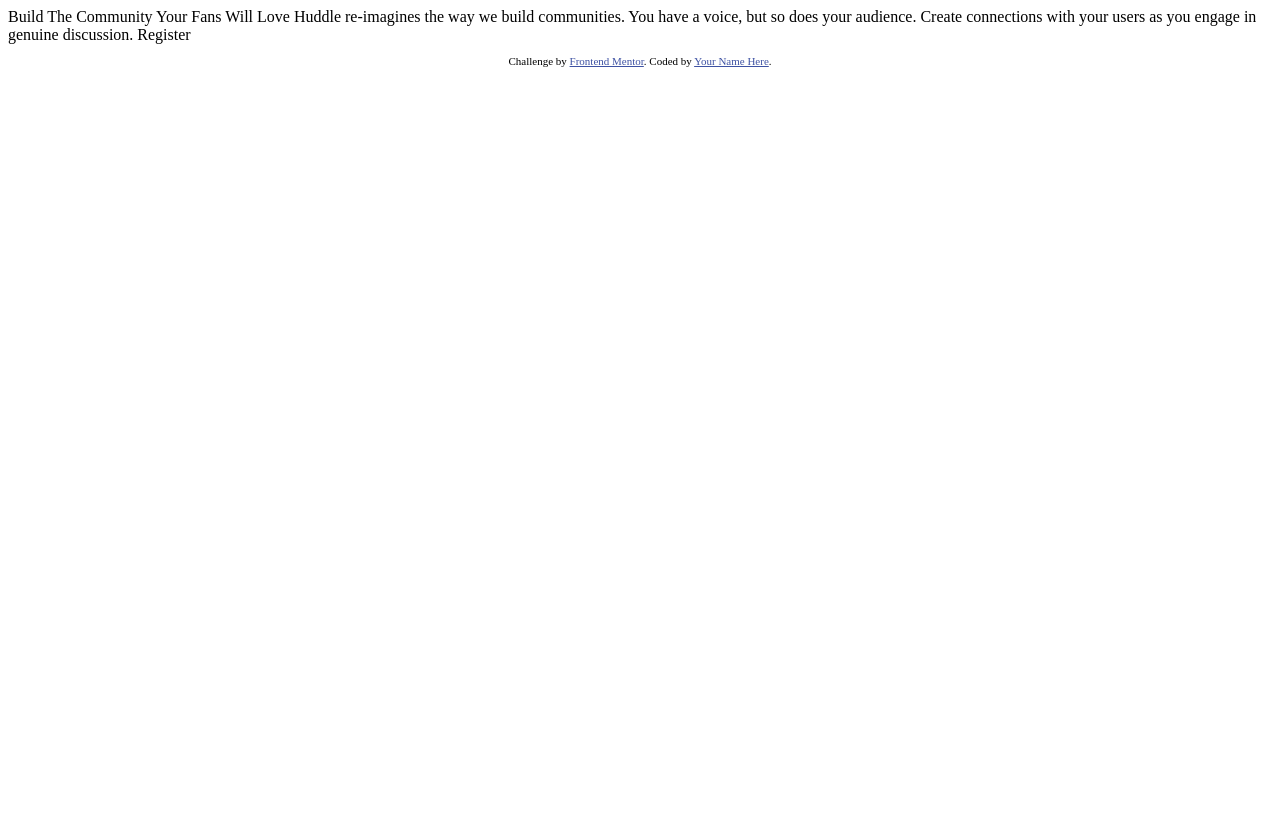
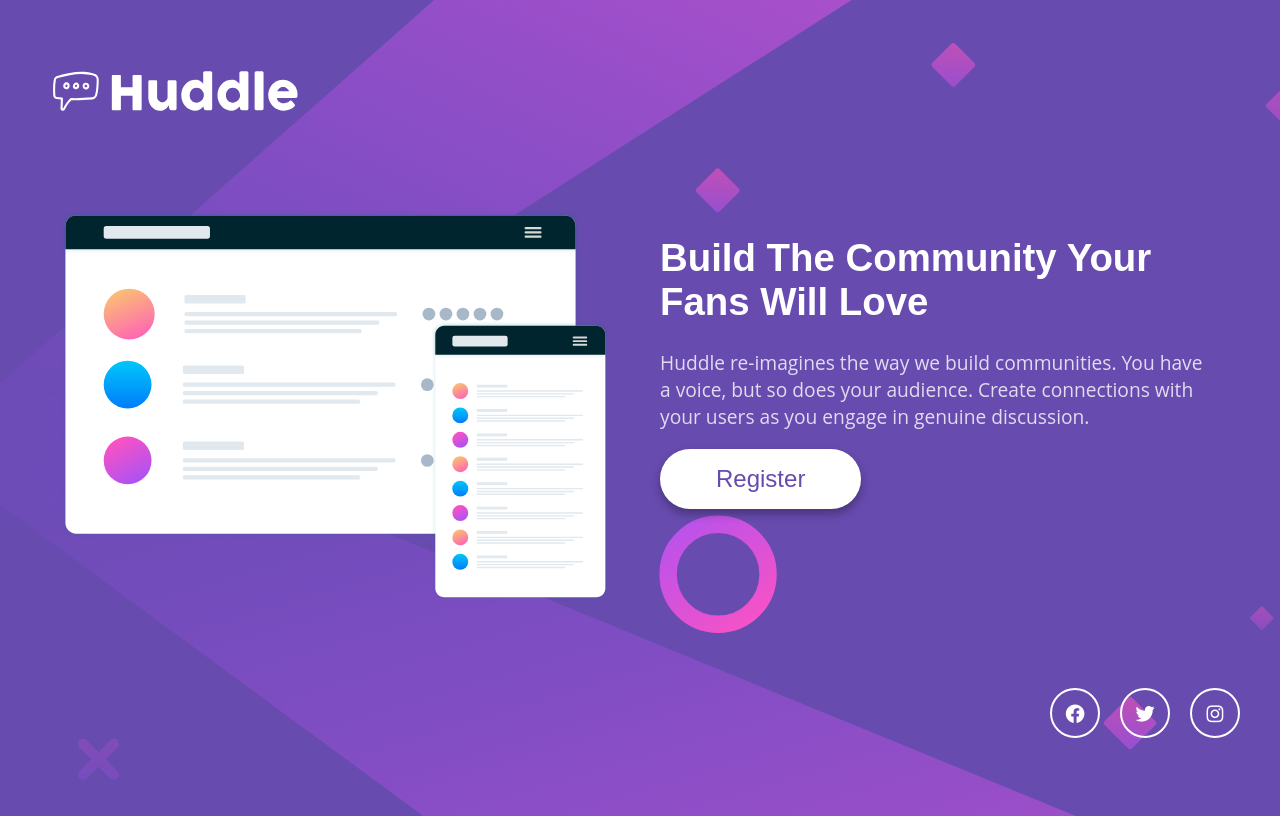
Before and after one commit to Rahul-3000/huddle-landing-page-with-single-introductory-section-master_Frontend_mentor, a plain HTML site: page index.html in a window 1280 px wide. Drawn offline with Linux system fonts and the light colour scheme.

Commit message:
Challenge complete

```diff
--- a/index.html
+++ b/index.html
@@ -1,33 +1,66 @@
 <!DOCTYPE html>
 <html lang="en">
+
 <head>
   <meta charset="UTF-8">
-  <meta name="viewport" content="width=device-width, initial-scale=1.0"> <!-- displays site properly based on user's device -->
+  <meta name="viewport" content="width=device-width, initial-scale=1.0">
+  <!-- displays site properly based on user's device -->
 
   <link rel="icon" type="image/png" sizes="32x32" href="./images/favicon-32x32.png">
+  <link rel="stylesheet" href="https://cdnjs.cloudflare.com/ajax/libs/font-awesome/5.12.1/css/all.min.css" />
+  <link rel="stylesheet" href="style.css">
+
 
   <title>Frontend Mentor | Huddle landing page with single introductory section</title>
 
   <!-- Feel free to remove these styles or customise in your own stylesheet 👍 -->
   <style>
-    .attribution { font-size: 11px; text-align: center; }
-    .attribution a { color: hsl(228, 45%, 44%); }
+    .attribution {
+      font-size: 11px;
+      text-align: center;
+    }
+
+    .attribution a {
+      color: hsl(228, 45%, 44%);
+    }
   </style>
 </head>
+
 <body>
+  <div class="container">
+    <img src="./images/logo.svg" alt="logo">
 
-  Build The Community Your Fans Will Love
+    <div class="flex">
+      <div class="img">
+        <img src="./images/illustration-mockups.svg" alt="illustration_mockup">
+      </div>
+      <div class="info">
+        <h1> Build The Community Your Fans Will Love</h1>
 
-  Huddle re-imagines the way we build communities. You have a voice, but so does your audience.
-  Create connections with your users as you engage in genuine discussion.
+        <p> Huddle re-imagines the way we build communities. You have a voice, but so does your audience.
+          Create connections with your users as you engage in genuine discussion. </p>
 
-  Register
+        <button> Register</button>
+      </div>
+    </div>
+    <ul class="share-btn">
+      <li><a href="#"><i class="fab fa-facebook">
 
-  <footer>
+          </i></a></li>
+      <li><a href="#"><i class="fab fa-twitter">
+
+          </i></a></li>
+      <li><a href=""><i class="fab fa-instagram">
+
+          </i></a></li>
+    </ul>
+  </div>
+  <!-- <footer>
     <p class="attribution">
       Challenge by <a href="https://www.frontendmentor.io?ref=challenge" target="_blank">Frontend Mentor</a>.
-      Coded by <a href="#">Your Name Here</a>.
+      Coded by <a href="#">Rahul Pawar aka Gekiryuken</a>.
     </p>
-  </footer>
+  </footer> -->
 </body>
+
 </html>
--- /dev/null
+++ b/style.css
@@ -0,0 +1,107 @@
+:root {
+  --violet: hsl(257, 40%, 49%);
+}
+@import url("https://fonts.googleapis.com/css2?family=Poppins:ital,wght@0,400;0,700;1,400;1,700&display=swap");
+
+@import url("https://fonts.googleapis.com/css2?family=Open+Sans:ital@0;1&display=swap");
+
+* {
+  box-sizing: border-box;
+}
+body {
+  font-family: "Open Sans", sans-serif;
+  background-image: url(./images/bg-desktop.svg);
+  background-color: var(--violet);
+  background-repeat: no-repeat;
+  background-size: cover;
+  display: flex;
+  align-items: center;
+  justify-content: center;
+  min-height: 100vh;
+  color: white;
+  font-size: 1.2em;
+}
+img {
+  max-width: 100%;
+}
+.container {
+  margin: auto;
+  max-width: 100%;
+  width: 1200px;
+}
+.container .flex {
+  display: flex;
+  margin: 50px 0;
+  flex-wrap: wrap;
+}
+.flex > div {
+  flex: 1;
+  margin: 30px;
+}
+.flex > div:first-child {
+  margin-right: 20px;
+}
+.flex > div:first-child {
+  margin-left: 20px;
+}
+h1 {
+  font-family: "Poppins", sans-serif;
+}
+p {
+  opacity: 0.8;
+}
+button {
+  background-color: #fff;
+  color: var(--violet);
+  border: none;
+  border-radius: 50px;
+  box-shadow: 0 5px 10px rgba(0, 0, 0, 0.3);
+  padding: 16px 56px;
+  font-size: 24px;
+  cursor: pointer;
+}
+.share-btn {
+  padding: 0;
+  list-style-type: none;
+  display: flex;
+  justify-content: flex-end;
+}
+.share-btn a {
+  border-radius: 50%;
+  border: 2px solid white;
+  color: white;
+  display: inline-flex;
+  justify-content: center;
+  align-items: center;
+  margin-left: 20px;
+  height: 50px;
+  width: 50px;
+  text-decoration: none;
+}
+@media screen and (max-width: 786px) {
+  .flex {
+    flex-direction: column;
+  }
+  .flex > div:first-child {
+    flex: 0.6;
+    margin-right: 20px;
+  }
+  .flex > div:last-child {
+    flex: 0.4;
+    margin-left: 20px;
+  }
+  .info {
+    text-align: center;
+  }
+  button {
+    width: 60%;
+  }
+  .share-btn {
+    align-items: center;
+    justify-content: center;
+  }
+  .share-btn a {
+    height: 35px;
+    width: 35px;
+  }
+}
```
